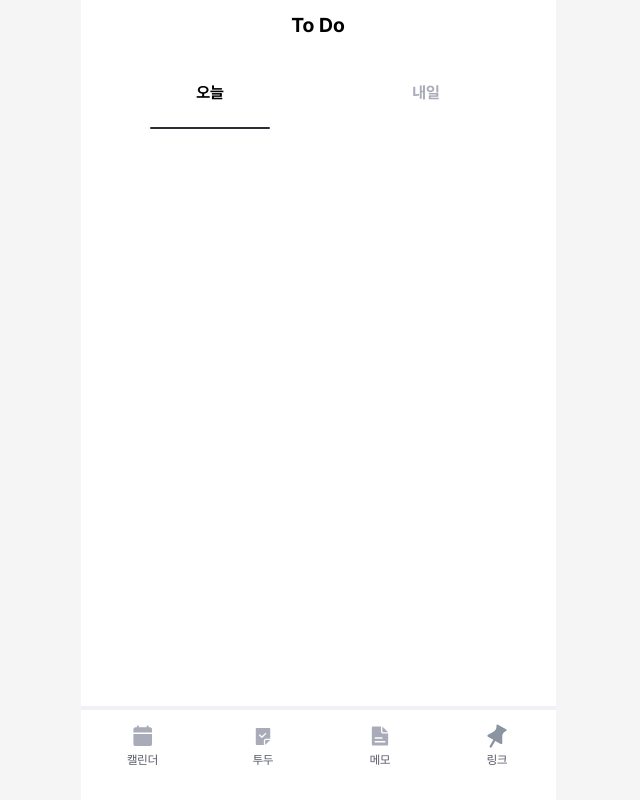
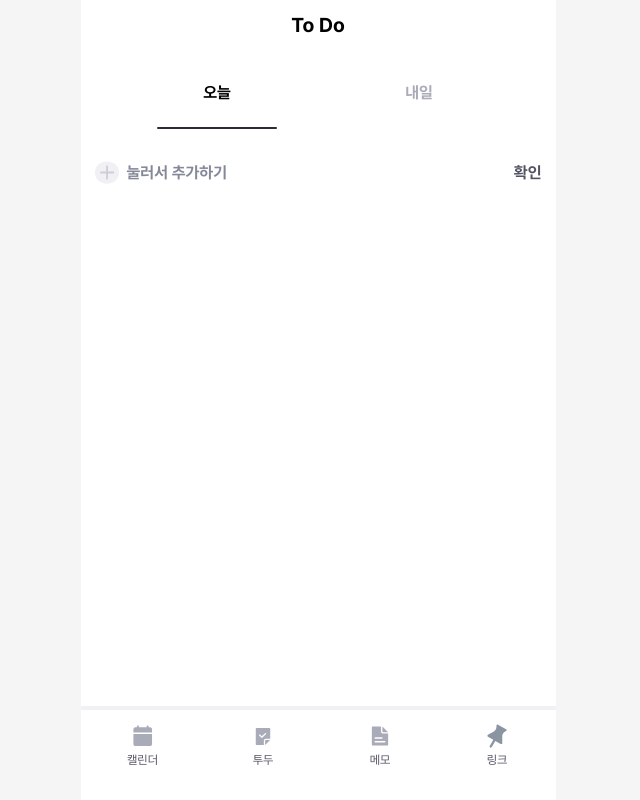
Before and after one commit to Nexters/kirook-web, a Next.js app: page /todo in a window 1280 px wide. Shown: the whole page, without its empty margins (322-962 px from the left). Built offline with nearby package versions, Linux system fonts and the light colour scheme.

Commit message:
feat: todo add input 추가

```diff
--- /dev/null
+++ b/src/app/todo/components/TodoInput.tsx
@@ -0,0 +1,59 @@
+'use client';
+
+import { ChangeEvent, useRef, useState } from 'react';
+import { Icon } from '@/shared/components';
+import { cn } from '@/shared/utils/cn';
+
+export function TodoInput() {
+  const [input, setInput] = useState('');
+  const [isInputActivated, setIsInputActivated] = useState(false);
+  const inputRef = useRef<HTMLInputElement>(null);
+
+  const handleInputChange = (e: ChangeEvent<HTMLInputElement>) => {
+    setInput(e.target.value);
+  };
+
+  const handleSubmit = (e: ChangeEvent<HTMLFormElement>) => {
+    // TODO: todo 추가하는 API 연동
+  };
+
+  const handleInputToggleButtonClick = () => {
+    setIsInputActivated(!isInputActivated);
+
+    if (isInputActivated) {
+      inputRef.current?.blur();
+      setInput('');
+    } else {
+      inputRef.current?.focus();
+    }
+  };
+
+  return (
+    <form className='flex w-full items-center gap-2 py-3' onSubmit={handleSubmit}>
+      <button type='button' className='flex items-center justify-center' onClick={handleInputToggleButtonClick}>
+        <Icon iconType={isInputActivated ? 'XCircle' : 'Add'} />
+      </button>
+      <div className='relative flex w-full items-center gap-2'>
+        <p
+          className={cn('text-grayscale-600 absolute left-0 font-bold', {
+            hidden: isInputActivated,
+          })}
+        >
+          눌러서 추가하기
+        </p>
+        <div className='flex w-full items-center gap-2'>
+          <input
+            ref={inputRef}
+            type='text'
+            value={input}
+            onChange={handleInputChange}
+            className='caret-grayscale-600 focus:shadow-input-focus grow py-1 outline-none transition-all duration-300'
+          />
+          <button type='submit' className='text-grayscale-700 w-fit font-bold'>
+            확인
+          </button>
+        </div>
+      </div>
+    </form>
+  );
+}
--- a/src/app/todo/page.tsx
+++ b/src/app/todo/page.tsx
@@ -1,15 +1,19 @@
+import { TodoInput } from './components/TodoInput';
 import { Navigation } from '@/shared/components';
 import { Tab, Tabs } from '@/shared/components/Tabs';
 
 export default function Todo() {
   return (
     <>
-      <div className='flex flex-col items-center'>
+      <div className='flex flex-col items-center px-[14px]'>
         <h1 className='mb-5 mt-[11px] text-xl font-bold'>To Do</h1>
         <Tabs>
           <Tab>오늘</Tab>
           <Tab>내일</Tab>
         </Tabs>
+        <div className='mt-[18px] flex w-full flex-col'>
+          <TodoInput />
+        </div>
       </div>
       <Navigation />
     </>
--- a/src/assets/icons/index.ts
+++ b/src/assets/icons/index.ts
@@ -7,3 +7,4 @@ export { default as Memo } from './memo.svg';
 export { default as Pin } from './pin.svg';
 export { default as XCircle } from './x-circle.svg';
 export { default as Todo } from './todo.svg';
+export { default as Add } from './add.svg';
--- a/tailwind.config.ts
+++ b/tailwind.config.ts
@@ -8,6 +8,9 @@ const config: Config = {
     extend: {
       fontFamily: {
         pretendard: ['var(--font-pretendard)', ...fontFamily.sans],
+      },
+      boxShadow: {
+        'input-focus': 'inset 0 -2px 0 #FD0000',
       },
       colors: {
         grayscale: {
```
Also changed, not shown: src/assets/icons/add.svg (added), 1 other file (tests, documents, lock files or other folders).
